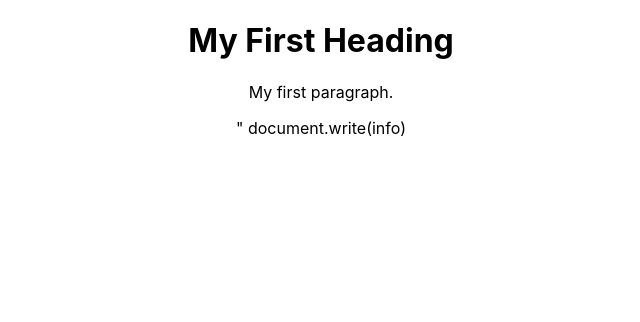
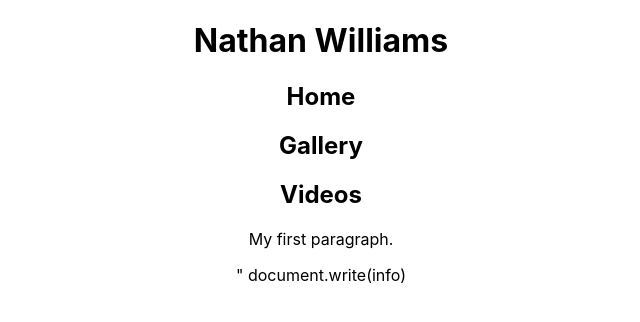
Before and after one commit to nathanok/nathanok.github.io, a React (Create React App) app: page / in a window 1280 px wide. Shown: the top 322 px of the page, without its empty margins (319-959 px from the left). Built offline with nearby package versions, Linux system fonts and the light colour scheme.

Commit message:
added css folder

```diff
--- a/src/components/Page.js
+++ b/src/components/Page.js
@@ -1,4 +1,5 @@
 import React from "react";
+import "../css/Page.css";
 
 
 class Page extends React.Component {
@@ -14,7 +15,10 @@ class Page extends React.Component {
 </head>
 <body>
 
-<h1>My First Heading</h1>
+<h1>Nathan Williams</h1>
+<h2> Home </h2>
+<h2> Gallery </h2>
+<h2> Videos </h2>
 <p>My first paragraph.</p>
 
 </body>
--- /dev/null
+++ b/src/css/Page.css
@@ -0,0 +1,3 @@
+.h2 {
+    display: inline-block;
+}
```
